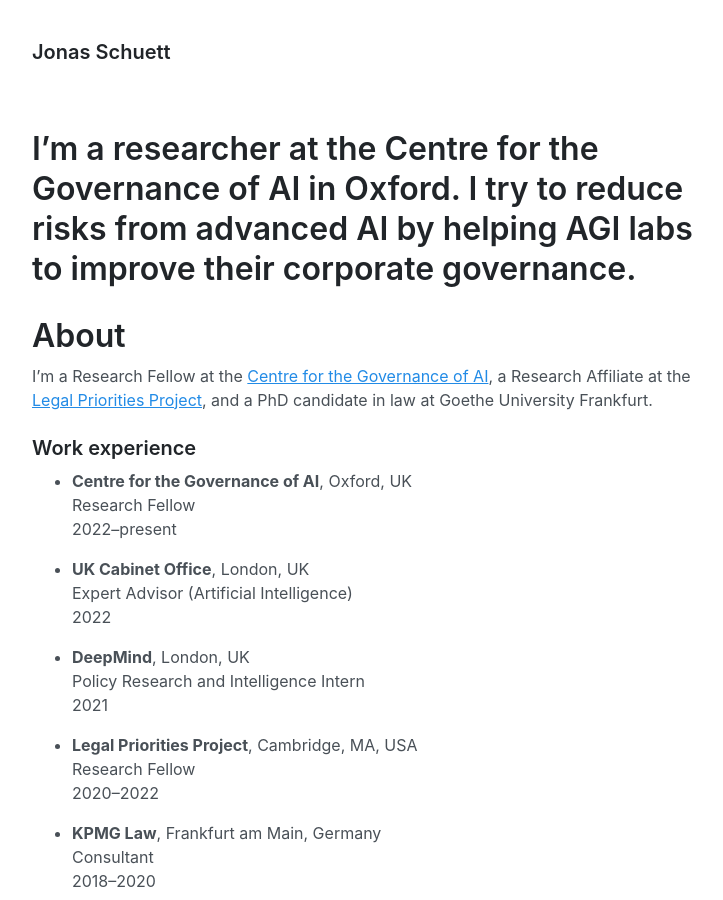
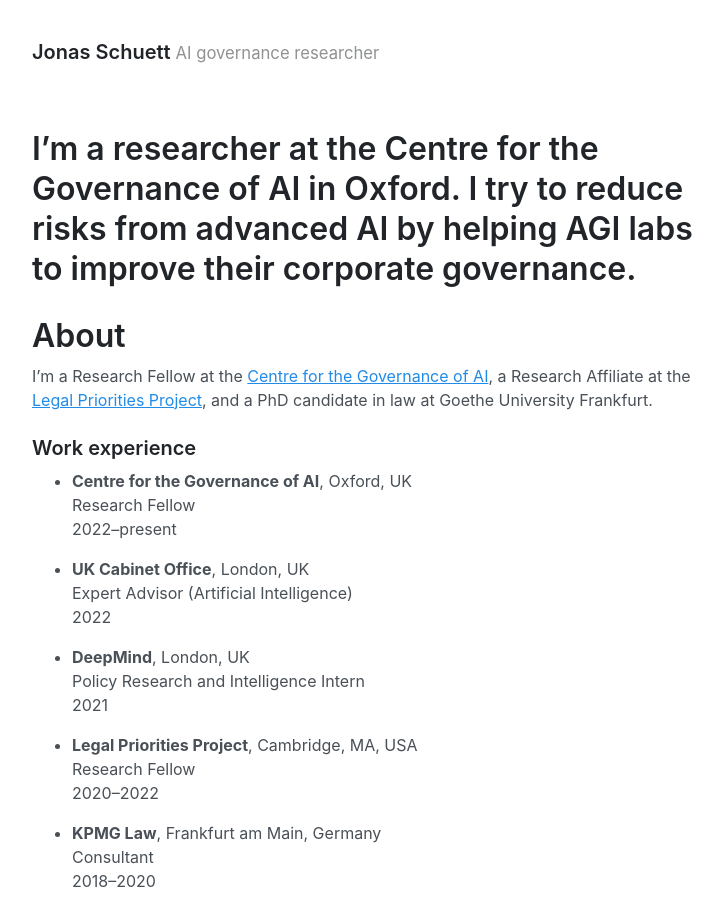
Before and after one commit to jonasschuett/jonasschuett.github.io, a Jekyll site: the page built from index.html, in a window 1280 px wide and 900 px high. Shown: the whole window, without its empty margins (272-995 px from the left). Built offline with Jekyll 4.4.1, drawn with Linux system fonts in a browser that asks for light colours; the list of posts is cut into pages by our own code.

Commit message:
Update _config.yml

```diff
--- a/_config.yml
+++ b/_config.yml
@@ -1,6 +1,6 @@
 # Setup
 title: Jonas Schuett
-tagline:
+tagline: AI governance researcher
 url: https://getpoole.com
 paginate: 1
 baseurl: ""
```
